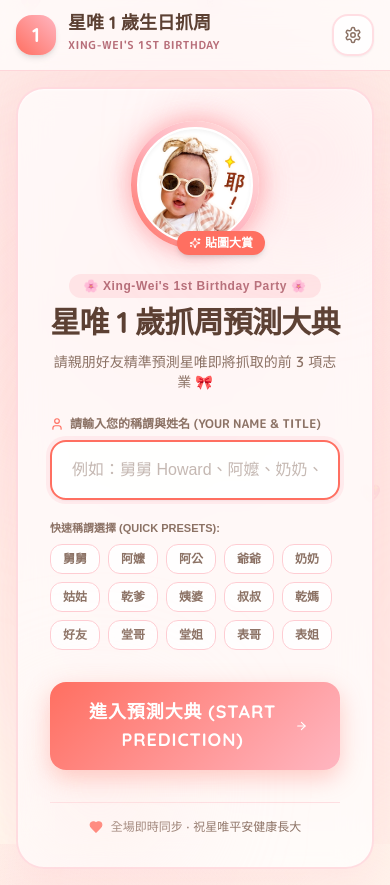
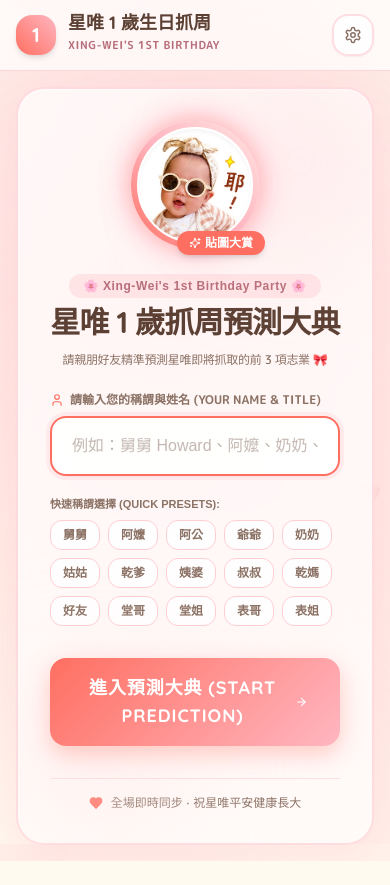
Before and after one commit to fromlifetolines/baby-web, a React (Vite) app: page / in a window 390 px wide. After the commit the page ends 861 px from the top, so only its background shows below. Built offline with nearby package versions, Linux system fonts and the light colour scheme; no server answers; the database is empty; a web font is replaced by a local one.

Commit message:
style: fix mobile subtitle text wrapping to keep words and phrases on one line

```diff
--- a/src/components/PortalView.tsx
+++ b/src/components/PortalView.tsx
@@ -96,8 +96,9 @@ export const PortalView: React.FC<PortalViewProps> = ({ onEnter, onOpenStickerMo
           <h1 className="font-heading text-3xl sm:text-4xl md:text-5xl font-black text-brown-text leading-tight tracking-tight">
             星唯 1 歲抓周預測大典
           </h1>
-          <p className="font-cute text-sm sm:text-base text-brown-muted font-medium pt-1">
-            請親朋好友精準預測星唯即將抓取的前 3 項志業 🎀
+          <p className="font-cute text-xs sm:text-sm md:text-base text-brown-muted font-medium pt-1 tracking-tight break-keep max-w-md mx-auto">
+            <span className="inline-block">請親朋好友精準預測</span>
+            <span className="inline-block">星唯即將抓取的前 3 項志業 🎀</span>
           </p>
         </div>
 
```
